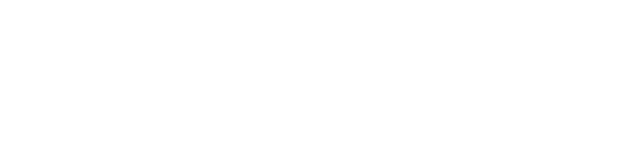
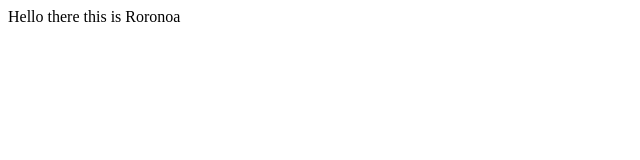
Before and after one commit to DileepHabile/demo-repo, a plain HTML site: page index.html in a window 1280 px wide. Shown: the whole page, without its empty margins (0-640 px from the left). Drawn offline with Linux system fonts and the light colour scheme.

Commit message:
added world and commited

```diff
--- a/index.html
+++ b/index.html
@@ -6,6 +6,6 @@
     <title>Document</title>
 </head>
 <body>
-
+    <div>Hello there this is Roronoa </div>
 </body>
 </html>
```
